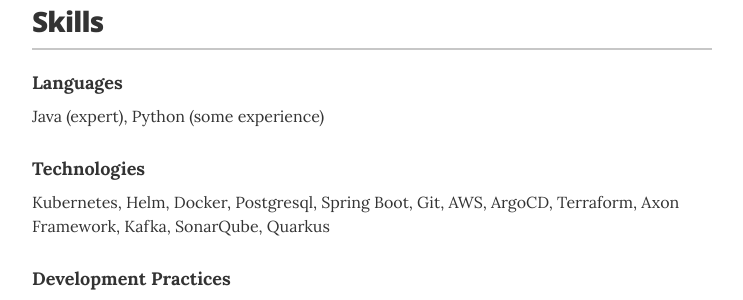
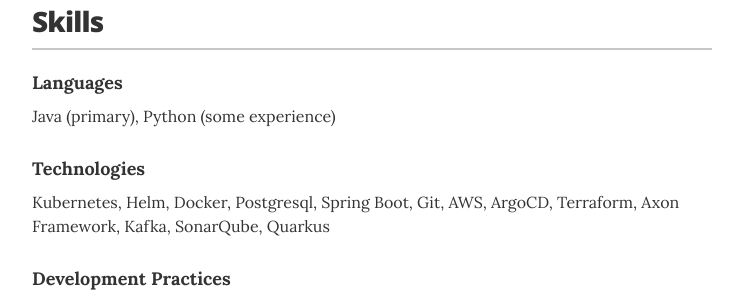
Before and after one commit to pasquatch913/personal, a Jekyll site: the page built from docs/resume.html, in a window 1280 px wide and 900 px high, scrolled down 837 px. Shown: the part 154-454 px from the top of the window, without its empty margins (268-1011 px from the left). Built offline with Jekyll 4.4.1, drawn with Linux system fonts in a browser that asks for light colours.

Commit message:
update skills language

```diff
--- a/docs/_data/skills.yml
+++ b/docs/_data/skills.yml
@@ -1,6 +1,6 @@
 # Skills
 - skill: Languages
-  description: Java (expert), Python (some experience)
+  description: Java (primary), Python (some experience)
 
 - skill: Technologies
   description: Kubernetes, Helm, Docker, Postgresql, Spring Boot, Git, AWS, ArgoCD, Terraform, Axon Framework, Kafka, SonarQube, Quarkus
```
